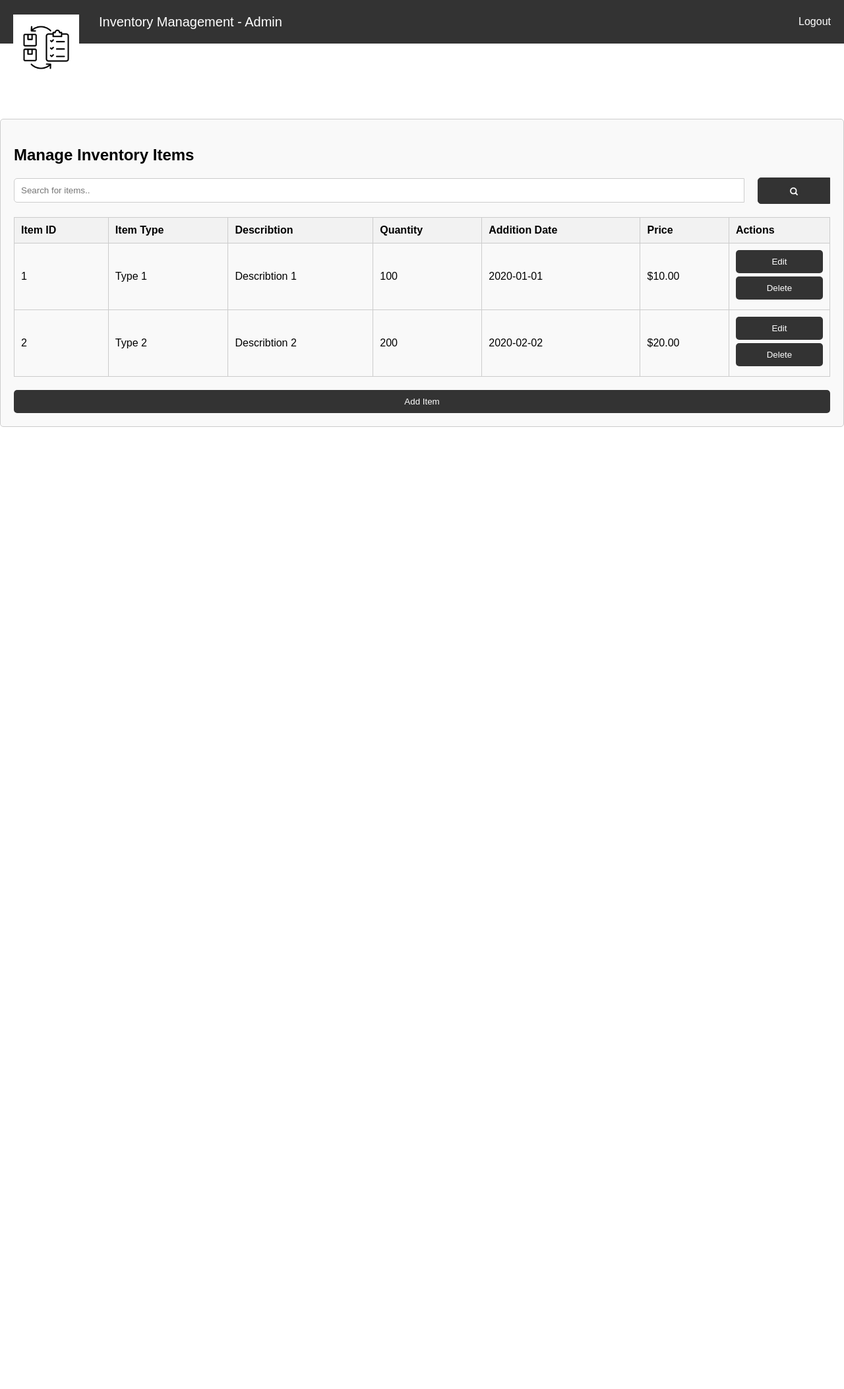
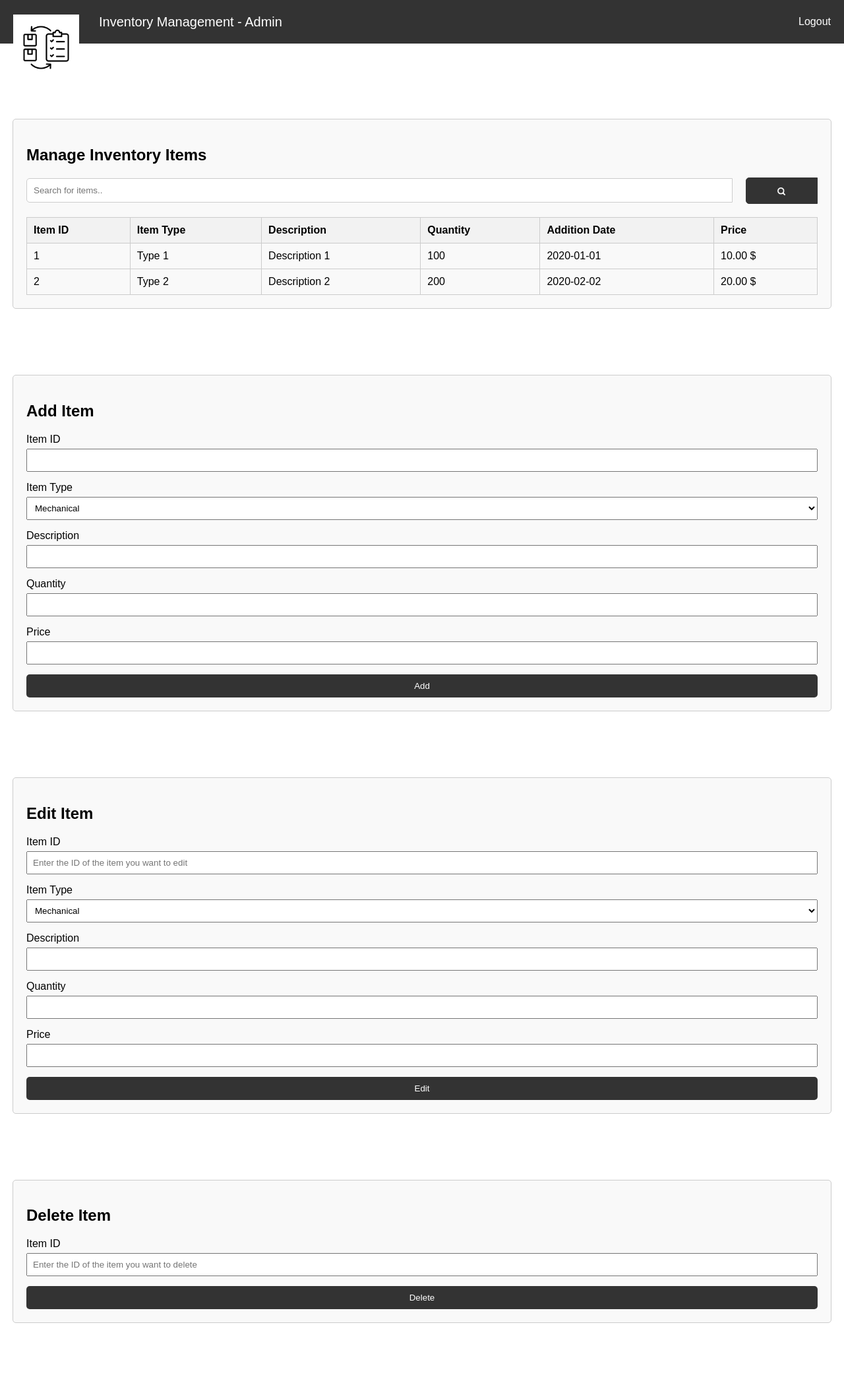
Before and after one commit to YoussefHassanien/CURT-Interview-Task, a Flask app: template templates/admin.html in a window 1280 px wide. Shown: the whole page at 66% size. Before the commit the page ends 647 px from the top, so only its background shows below. Run offline with Flask 3, Linux system fonts and the light colour scheme; the template is opened without the code that fills it, so the values that code supplies are empty; some libraries are stand-ins or nearby versions.

Commit message:
Frontend last changes hopefully

```diff
--- a/static/CSS/styles.css
+++ b/static/CSS/styles.css
@@ -57,8 +57,8 @@ body {
     color: black;
 }
 
-.login-container, .register-container {
-    max-width: 800px;
+.login-container, .register-container, .add-item-container, .edit-item-container, .delete-item-container {
+    max-width: 1200px;
     margin: 100px auto;
     padding: 20px;
     border: 1px solid #ccc;
@@ -95,11 +95,6 @@ button:hover {
     background-color: #555;
 }
 
-#error-message {
-    color: red;
-    margin-top: 10px;
-}
-
 .register-prompt, .login-prompt {
     margin-top: 20px;
     text-align: center;
@@ -115,34 +110,44 @@ button:hover {
     text-decoration: underline;
 }
 
-.inventory-table {
+.inventory-container-item{
+    transition: height 0.3s ease;
+    max-width: 1200px;
+    margin: 100px auto;
+    padding: 20px;
+    border: 1px solid #ccc;
+    border-radius: 5px;
+    background-color: #f9f9f9;
+}
+
+.inventory-table-items {
     width: 100%;
     border-collapse: collapse;
     margin-top: 20px;
 }
 
-.inventory-table th, .inventory-table td {
+.inventory-table-items th, .inventory-table-items td {
     border: 1px solid #ccc;
     padding: 10px;
     text-align: left;
 }
 
-.inventory-table th {
+.inventory-table-items th {
     background-color: #f2f2f2;
 }
 
-.inventory-table tr:nth-child(even) {
+.inventory-table-items tr:nth-child(even) {
     background-color: #f9f9f9;
 }
 
-.search-container {
+.search-container-item {
     display: flex;
     align-items: center;
     margin-top: 20px;
     margin-bottom: 20px;
 }
 
-#searchBar {
+#searchBarItem {
     width: 100%;
     padding: 10px;
     box-sizing: border-box;
@@ -169,42 +174,3 @@ button:hover {
 .search-button:hover {
     background-color: #555;
 }
-
-.edit-button, .delete-button, .save-button, .cancel-button {
-    background-color: #333;
-    color: white;
-    border: none;
-    padding: 10px;
-    cursor: pointer;
-    border-radius: 5px;
-    display: block;
-    margin-bottom: 5px;
-}
-
-.add-button {
-    background-color: #333;
-    color: white;
-    border: none;
-    padding: 10px;
-    cursor: pointer;
-    border-radius: 5px;
-    margin-top: 20px;
-}
-
-.edit-button:hover, .delete-button:hover, .add-button:hover, .save-button:hover, .cancel-button:hover {
-    opacity: 0.8;
-}
-
-.inventory-container {
-    transition: height 0.3s ease;
-    max-width: 1300px;
-    margin: 100px auto;
-    padding: 20px;
-    border: 1px solid #ccc;
-    border-radius: 5px;
-    background-color: #f9f9f9;
-}
-
-/* .inventory-container.expanded {
-    height: 500px;
-} */
--- a/static/Scripts/script.js
+++ b/static/Scripts/script.js
@@ -1,54 +1,8 @@
-document.getElementById('loginForm').addEventListener('submit', function(event)
-{
-    event.preventDefault();
-
-    const email = document.getElementById('email').value;
-    const password = document.getElementById('password').value;
-    const errorMessage = document.getElementById('error-message');
-
-    if (email === 'admin@gmail.com' && password === 'password')
-    {
-        alert('Login successful!');
-        errorMessage.textContent = '';
-    }
-     else
-    {
-        errorMessage.textContent = 'Invalid username or password';
-    }
-});
-
-function searchTable()
-{
-    let input, filter, table, tr, td, i, j, txtValue;
-    input = document.getElementById("searchBar");
-    filter = input.value.toUpperCase();
-    table = document.getElementById("inventoryTable");
-    tr = table.getElementsByTagName("tr");
-
-    for (i = 1; i < tr.length; i++)
-    {
-        tr[i].style.display = "none";
-        td = tr[i].getElementsByTagName("td");
-        for (j = 0; j < td.length; j++)
-        {
-            if (td[j])
-            {
-                txtValue = td[j].textContent || td[j].innerText;
-                if (txtValue.toUpperCase().indexOf(filter) > -1)
-                {
-                    tr[i].style.display = "";
-                    break;
-                }
-            }
-        }
-    }
-}
-
 function searchTable() {
     let input, filter, table, tr, td, i, j, txtValue;
-    input = document.getElementById("searchBar");
+    input = document.getElementById("searchBarItem");
     filter = input.value.toUpperCase();
-    table = document.getElementById("inventoryTable");
+    table = document.getElementById("inventoryTableItems");
     tr = table.getElementsByTagName("tr");
 
     for (i = 1; i < tr.length; i++) {
@@ -65,106 +19,3 @@ function searchTable() {
         }
     }
 }
-
-function addItem() {
-    const table = document.getElementById("inventoryTable").getElementsByTagName('tbody')[0];
-    const newRow = table.insertRow();
-    newRow.innerHTML = `
-        <td><input type="text" placeholder="Item ID"></td>
-        <td><input type="text" placeholder="Item Type"></td>
-        <td><input type="text" placeholder="Describtion"></td>
-        <td><input type="number" placeholder="Quantity"></td>
-        <td><input type="date" placeholder="Addition Date"></td>
-        <td><input type="text" placeholder="Price"></td>
-        <td>
-            <button onclick="saveItem(this)" class="save-button">Save</button>
-            <button onclick="cancelAdd(this)" class="cancel-button">Cancel</button>
-        </td>
-    `;
-    toggleContainerSize(true);
-}
-
-function saveItem(button) {
-    const row = button.parentNode.parentNode;
-    const inputs = row.getElementsByTagName('input');
-    for (let i = 0; i < inputs.length; i++) {
-        const value = inputs[i].value;
-        const cell = inputs[i].parentNode;
-        cell.innerHTML = value;
-    }
-    button.textContent = 'Edit';
-    button.className = 'edit-button';
-    button.onclick = function() {
-        editItem(button);
-    };
-    const cancelButton = row.querySelector('.cancel-button');
-    if (cancelButton) {
-        cancelButton.remove();
-    }
-    toggleContainerSize(false);
-}
-
-function editItem(button) {
-    const row = button.parentNode.parentNode;
-    const cells = row.getElementsByTagName('td');
-    for (let i = 0; i < cells.length - 1; i++) {
-        const value = cells[i].innerText;
-        cells[i].innerHTML = `<input type="text" value="${value}">`;
-    }
-    button.textContent = 'Save';
-    button.className = 'save-button';
-    button.onclick = function() {
-        saveItem(button);
-    };
-
-    const cancelButton = document.createElement('button');
-    cancelButton.textContent = 'Cancel';
-    cancelButton.className = 'cancel-button';
-    cancelButton.onclick = function() {
-        cancelEdit(row, button);
-    };
-    button.parentNode.appendChild(cancelButton);
-    toggleContainerSize(true);
-}
-
-function cancelEdit(row, button) {
-    const cells = row.getElementsByTagName('td');
-    for (let i = 0; i < cells.length - 1; i++) {
-        const input = cells[i].querySelector('input');
-        if (input) {
-            cells[i].innerHTML = input.defaultValue;
-        }
-    }
-    button.textContent = 'Edit';
-    button.className = 'edit-button';
-    button.onclick = function() {
-        editItem(button);
-    };
-    const cancelButton = row.querySelector('.cancel-button');
-    if (cancelButton) {
-        cancelButton.remove();
-    }
-    toggleContainerSize(false);
-}
-
-function cancelAdd(button) {
-    const row = button.parentNode.parentNode;
-    row.parentNode.removeChild(row);
-    toggleContainerSize(false);
-}
-
-function deleteItem(button) {
-    if (confirm("Are you sure you want to delete this item?")) {
-        const row = button.parentNode.parentNode;
-        row.parentNode.removeChild(row);
-    }
-}
-
-function toggleContainerSize(expand) {
-    const container = document.getElementById('inventoryContainer');
-    if (expand) {
-        container.classList.add('expanded');
-    } else {
-        container.classList.remove('expanded');
-    }
-}
--- a/templates/admin.html
+++ b/templates/admin.html
@@ -16,55 +16,115 @@
             <a href="..templates/login.html">Logout</a>
         </div>
     </div>
-    <div class="inventory-container">
+    <div class="inventory-container-item">
         <h2>Manage Inventory Items</h2>
-        <div class="search-container">
-            <input type="text" id="searchBar" placeholder="Search for items..">
-            <button onclick="searchTable()" class="search-button">
+        <div class="search-container-item">
+            <input type="text" id="searchBarItem" placeholder="Search for items..">
+            <button onclick="searchTable()" class="search-button" id="searchItem">
                 <img src="../Images/glass.png" alt="Search">
             </button>
        </div>
-        <table class="inventory-table" id="inventoryTable">
+        <table class="inventory-table-items" id="inventoryTableItems">
             <thead>
                 <tr>
                     <th>Item ID</th>
                     <th>Item Type</th>
-                    <th>Describtion</th>
+                    <th>Description</th>
                     <th>Quantity</th>
                     <th>Addition Date</th>
                     <th>Price</th>
-                    <th>Actions</th>
                 </tr>
             </thead>
             <tbody>
                 <tr>
                     <td>1</td>
                     <td>Type 1</td>
-                    <td>Describtion 1</td>
+                    <td>Description 1</td>
                     <td>100</td>
                     <td>2020-01-01</td>
-                    <td>$10.00</td>
-                    <td>
-                        <button onclick="editItem(this)" class="edit-button">Edit</button>
-                        <button onclick="deleteItem(this)" class="delete-button">Delete</button>
-                    </td>
+                    <td>10.00 $</td>
                 </tr>
                 <tr>
                     <td>2</td>
                     <td>Type 2</td>
-                    <td>Describtion 2</td>
+                    <td>Description 2</td>
                     <td>200</td>
                     <td>2020-02-02</td>
-                    <td>$20.00</td>
-                    <td>
-                        <button onclick="editItem(this)" class="edit-button">Edit</button>
-                        <button onclick="deleteItem(this)" class="delete-button">Delete</button>
-                    </td>
+                    <td>20.00 $</td>
                 </tr>
             </tbody>
         </table>
-        <button onclick="addItem()" class="add-button">Add Item</button>
     </div>
+    <div class="add-item-container">
+        <h2>Add Item</h2>
+        <form id="addItemForm">
+            <div class="form-group">
+                <label for="">Item ID</label>
+                <input type="number" id="addItemId" name="id" required>
+            </div>
+            <div class="form-group">
+                <label for="add-item-type">Item Type</label>
+                <select name="addItemType" id="addItemType">
+                    <option value="Mechanical">Mechanical</option>
+                    <option value="Electrical">Electrical</option>
+                    <option value="Raw Material">Raw Material</option>
+                </select>
+            </div>
+            <div class="form-group">
+                <label for="Description">Description</label>
+                <input type="text" id="addItemDescription" name="description" required>
+            </div>
+            <div class="form-group">
+                <label for="Quantity">Quantity</label>
+                <input type="number" id="addItemQuantity" name="quantity" required>
+            </div>
+            <div class="form-group">
+                <label for="price">Price</label>
+                <input type="number" id="price" name="price" required>
+            </div>
+            <button type="submit">Add</button>
+        </form>
+    </div>
+        <div class="edit-item-container">
+            <h2>Edit Item</h2>
+            <form id="editItemForm">
+                <div class="form-group">
+                    <label for="">Item ID</label>
+                    <input type="number" id="editItemId" name="id" placeholder="Enter the ID of the item you want to edit" required>
+                </div>
+                <div class="form-group">
+                    <label for="edit-item-type">Item Type</label>
+                    <select name="edit-item-type" id="editItemType">
+                        <option value="Mechanical">Mechanical</option>
+                        <option value="Electrical">Electrical</option>
+                        <option value="Raw Material">Raw Material</option>
+                    </select>
+                </div>
+                <div class="form-group">
+                    <label for="Description">Description</label>
+                    <input type="text" id="editItemDescription" name="description" required>
+                </div>
+                <div class="form-group">
+                    <label for="Quantity">Quantity</label>
+                    <input type="number" id="editItemQuantity" name="quantity" required>
+                </div>
+                <div class="form-group">
+                    <label for="price">Price</label>
+                    <input type="number" id="editItemPrice" name="price" required>
+                </div>
+                <button type="submit">Edit</button>
+            </form>
+        </div>
+        <div class="delete-item-container">
+            <h2>Delete Item</h2>
+            <form id="deleteItemForm">
+                <div class="form-group">
+                    <label for="">Item ID</label>
+                    <input type="number" id="deleteItemId" name="id" placeholder="Enter the ID of the item you want to delete" required>
+                </div>
+                <button type="submit">Delete</button>
+            </form>
+        </div>
     <script src="../static/Scripts/script.js"></script>
 </body>
 </html>
--- a/templates/register.html
+++ b/templates/register.html
@@ -33,10 +33,6 @@
                 <input type="email" id="email" name="email" required>
             </div>
             <div class="form-group">
-                <label for="username">Username</label>
-                <input type="text" id="username" name="username" required>
-            </div>
-            <div class="form-group">
                 <label for="password">Password</label>
                 <input type="password" id="password" name="password" required>
             </div>
@@ -65,7 +61,6 @@
             </div>
             <button type="submit">Register</button>
         </form>
-        <div id="error-message"></div>
         <div class="login-prompt">
             <p>Already have an account? <a href="../templates/login.html">Login now</a></p>
         </div>
```
Also changed, not shown: templates/home.html (+6 -6 lines).
